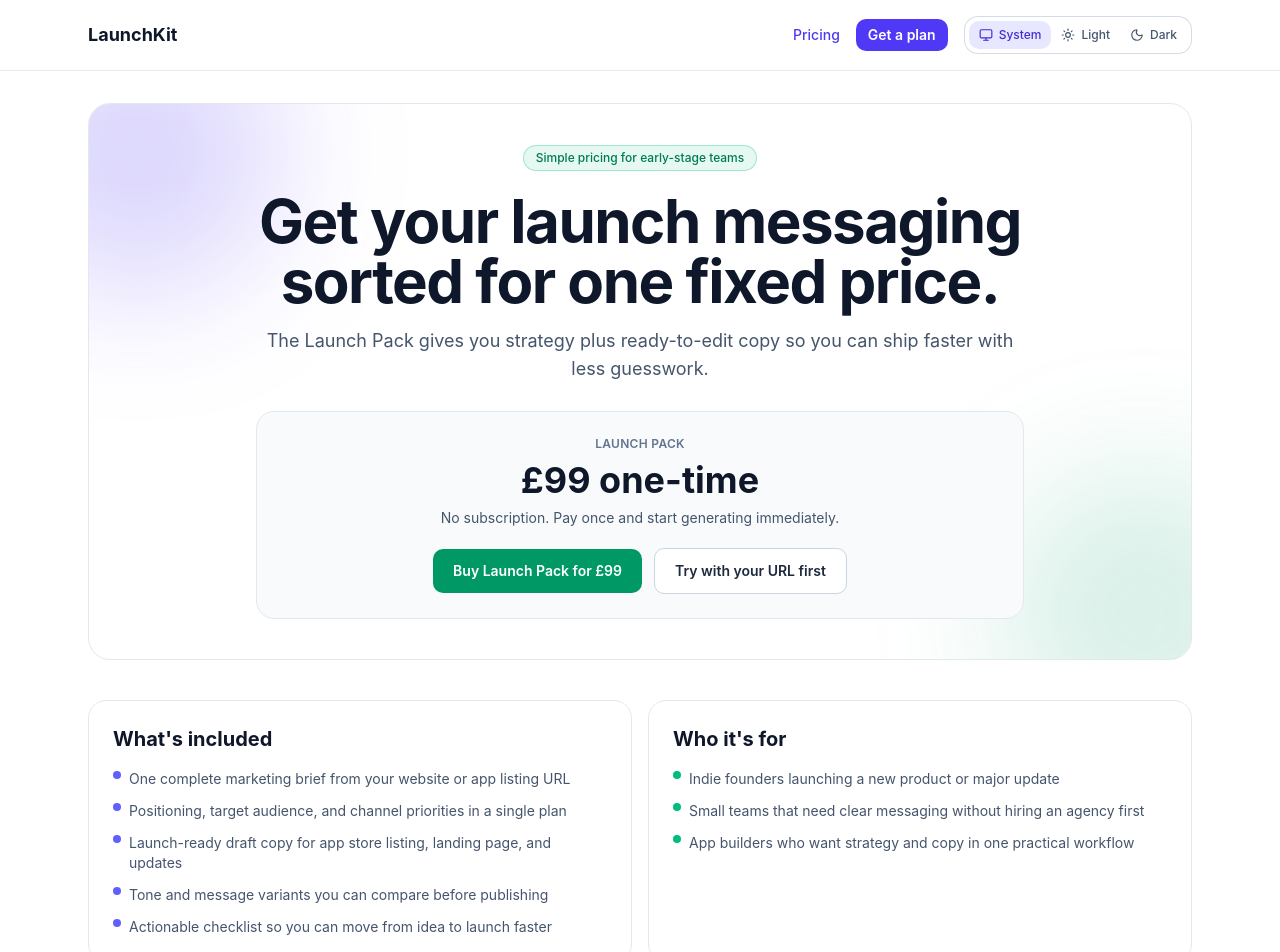
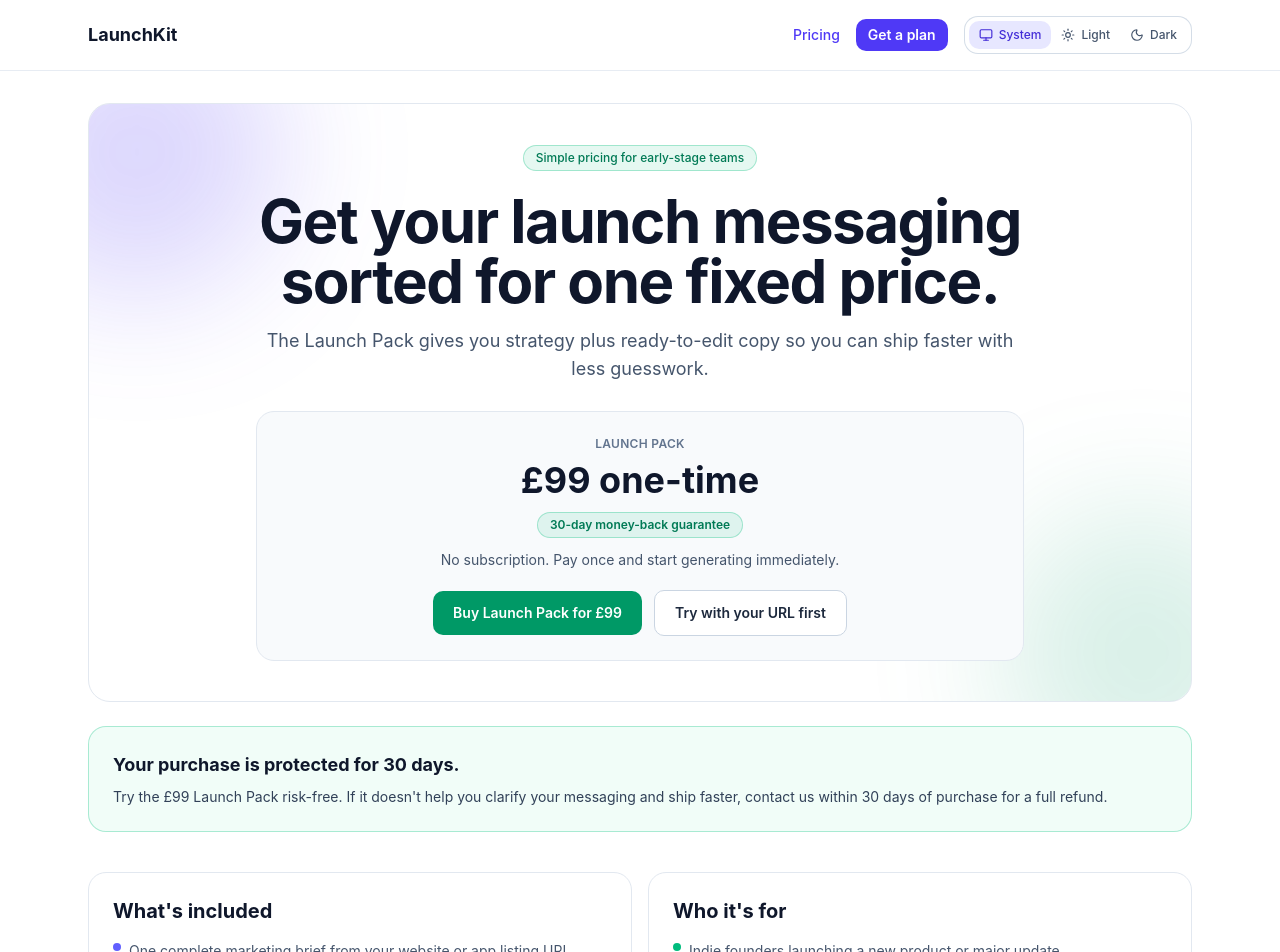
Before and after one commit to molty-assistant/marketing-tool, a Next.js app: page /pricing in a window 1280 px wide. Shown: the top 952 px of the page. Built offline with nearby package versions, Linux system fonts and the light colour scheme.

Commit message:
feat(pricing): add 30-day money-back guarantee callouts

```diff
--- a/src/app/(marketing)/pricing/page.tsx
+++ b/src/app/(marketing)/pricing/page.tsx
@@ -31,7 +31,10 @@ export default function PricingPage() {
           <div className="mt-7 rounded-2xl border border-slate-200 bg-slate-50 p-5 sm:p-6 dark:border-slate-700/60 dark:bg-slate-900/60">
             <p className="text-xs font-semibold uppercase tracking-wide text-slate-500 dark:text-slate-400">Launch Pack</p>
             <p className="mt-2 text-4xl font-bold text-slate-900 dark:text-white">£99 one-time</p>
-            <p className="mt-2 text-sm text-slate-600 dark:text-slate-400">No subscription. Pay once and start generating immediately.</p>
+            <p className="mt-3 inline-flex items-center rounded-full border border-emerald-500/30 bg-emerald-500/10 px-3 py-1 text-xs font-semibold text-emerald-700 dark:text-emerald-200">
+              30-day money-back guarantee
+            </p>
+            <p className="mt-3 text-sm text-slate-600 dark:text-slate-400">No subscription. Pay once and start generating immediately.</p>
             <div className="mt-5 flex flex-col items-center justify-center gap-3 sm:flex-row">
               <a
                 href={STRIPE_LAUNCH_PACK_URL}
@@ -50,6 +53,13 @@ export default function PricingPage() {
             </div>
           </div>
         </div>
+      </section>
+
+      <section className="mt-6 rounded-2xl border border-emerald-500/30 bg-emerald-50/70 p-6 dark:border-emerald-500/25 dark:bg-emerald-900/10">
+        <h2 className="text-lg font-bold text-slate-900 dark:text-white">Your purchase is protected for 30 days.</h2>
+        <p className="mt-2 text-sm text-slate-700 dark:text-slate-300">
+          Try the £99 Launch Pack risk-free. If it doesn&apos;t help you clarify your messaging and ship faster, contact us within 30 days of purchase for a full refund.
+        </p>
       </section>
 
       <section className="mt-10 grid gap-4 sm:grid-cols-2">
```
